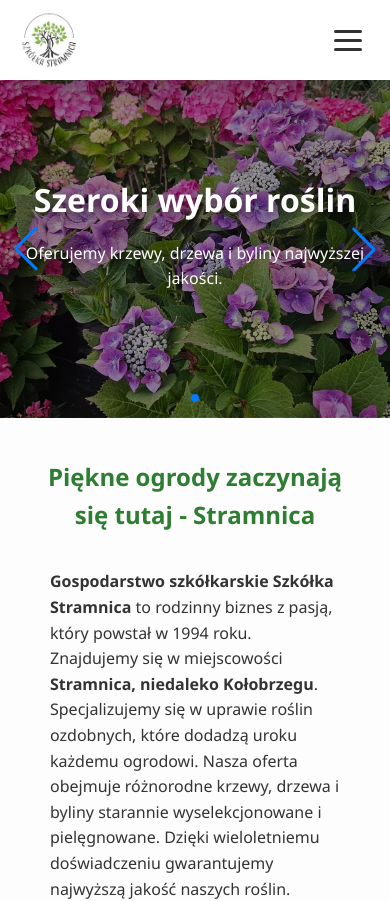
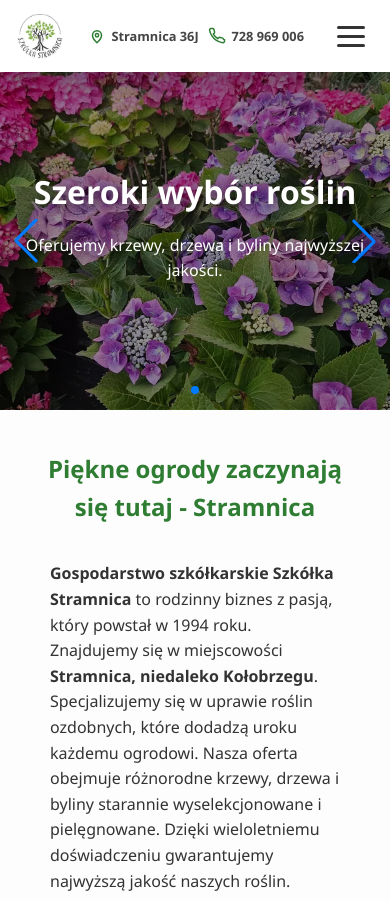
Before and after one commit to MK396/Szkolka_Stramnica, a Vue app in the folder szkolka-stramnica/: page / in a window 390 px wide. Shown: the top 901 px of the page. Built offline with nearby package versions, Linux system fonts and the light colour scheme.

Commit message:
navbar na mobilnych

```diff
--- a/szkolka-stramnica/src/components/Navbar.vue
+++ b/szkolka-stramnica/src/components/Navbar.vue
@@ -1,5 +1,5 @@
 <template>
-  <header :class="['navbar-wrapper', { 'is-shrunk': isShrunk }]">
+  <header :class="['navbar-wrapper', { 'is-shrunk': isShrunk, 'mobile-nav-open': isMenuOpen }]">
     <div class="nav-content">
 
       <div class="left-element">
@@ -12,7 +12,7 @@
         class="hamburger-btn"
         :class="{ 'is-active': isMenuOpen }"
         @click="isMenuOpen = !isMenuOpen"
-        aria-label="Otwórz menu"
+        :aria-label="isMenuOpen ? 'Zamknij menu' : 'Otwórz menu'"
         :aria-expanded="isMenuOpen"
       >
         <span class="bar"></span>
@@ -20,8 +20,32 @@
         <span class="bar"></span>
       </button>
 
+      <div class="mobile-header-info">
+        <a
+          href="#map"
+          class="mhi-chip"
+          title="Stramnica 36J, 78-100 Kołobrzeg"
+          @click.prevent="goToSection('#map')"
+        >
+          <span class="mhi-chip-icon" aria-hidden="true">
+            <svg viewBox="0 0 24 24" fill="none" stroke="currentColor" stroke-width="2" stroke-linecap="round" stroke-linejoin="round">
+              <path d="M12 21s-6-5.3-6-10a6 6 0 1 1 12 0c0 4.7-6 10-6 10z"/>
+              <circle cx="12" cy="11" r="2.2"/>
+            </svg>
+          </span>
+          <span class="mhi-chip-label">Stramnica 36J</span>
+        </a>
+        <a href="tel:+48728969006" class="mhi-chip mhi-chip-phone" title="+48 728 969 006">
+          <span class="mhi-chip-icon" aria-hidden="true">
+            <svg viewBox="0 0 24 24" fill="none" stroke="currentColor" stroke-width="2" stroke-linecap="round" stroke-linejoin="round">
+              <path d="M22 16.9v2a2 2 0 0 1-2.2 2 19.8 19.8 0 0 1-8.6-3.1 19.5 19.5 0 0 1-6-6A19.8 19.8 0 0 1 2.1 4.2 2 2 0 0 1 4.1 2h2a2 2 0 0 1 2 1.7c.1.9.3 1.8.6 2.6a2 2 0 0 1-.5 2.1L7.1 9.5a16 16 0 0 0 6 6l1.1-1.1a2 2 0 0 1 2.1-.5c.8.3 1.7.5 2.6.6a2 2 0 0 1 1.7 2z"/>
+            </svg>
+          </span>
+          <span class="mhi-chip-label">728 969 006</span>
+        </a>
+      </div>
+
       <div class="right-element">
-
         <div class="top-info-row">
           <div class="info-group">
             <div class="info-item">
@@ -100,12 +124,12 @@
               </div>
             </div>
             <div class="mobile-info-row mobile-info-bottom">
-              <span class="mi-phone">
+              <a href="tel:+48728969006" class="mi-phone">
                 <svg class="mi-phone-icon" viewBox="0 0 24 24" fill="none" stroke="currentColor" stroke-width="2" stroke-linecap="round" stroke-linejoin="round" aria-hidden="true">
                   <path d="M22 16.9v2a2 2 0 0 1-2.2 2 19.8 19.8 0 0 1-8.6-3.1 19.5 19.5 0 0 1-6-6A19.8 19.8 0 0 1 2.1 4.2 2 2 0 0 1 4.1 2h2a2 2 0 0 1 2 1.7c.1.9.3 1.8.6 2.6a2 2 0 0 1-.5 2.1L7.1 9.5a16 16 0 0 0 6 6l1.1-1.1a2 2 0 0 1 2.1-.5c.8.3 1.7.5 2.6.6a2 2 0 0 1 1.7 2z"/>
                 </svg>
                 +48 728 969 006
-              </span>
+              </a>
               <a href="https://www.facebook.com/SzkolkaStramnica" class="mi-facebook" target="_blank" rel="noopener noreferrer">
                 <svg class="fb-icon" viewBox="0 0 24 24" aria-hidden="true" focusable="false">
                   <path fill="currentColor" d="M13.5 21.5v-7h2.6l.4-3h-3V9.3c0-.84.24-1.4 1.47-1.4h1.53V5.12A19.3 19.3 0 0 0 13.86 5C11.2 5 9.5 6.56 9.5 9.18V11.5H7v3h2.5v7h4z"/>
@@ -139,9 +163,15 @@
             </li>
           </ul>
         </nav>
-
       </div>
     </div>
+
+    <div
+      v-if="isMenuOpen"
+      class="mobile-nav-backdrop"
+      aria-hidden="true"
+      @click="isMenuOpen = false"
+    ></div>
   </header>
 </template>
 
@@ -374,7 +404,9 @@
   background-color: #2e7d32;
 }
 
+.mobile-header-info { display: none; }
 .mobile-info-panel { display: none; }
+.mobile-nav-backdrop { display: none; }
 
 .hamburger-btn {
   display: none;
@@ -413,30 +445,215 @@
 
 @media (max-width: 1000px) {
 
-  .nav-content {
-    height: 80px !important;
-    padding: 0 20px;
-    align-items: center;
+  .navbar-wrapper {
+    position: sticky;
+    z-index: 1100;
   }
 
-  .logo-img { height: 60px !important; }
+  .navbar-wrapper.mobile-nav-open {
+    z-index: 1100;
+  }
+
+  .navbar-wrapper.is-shrunk .nav-content {
+    height: 72px !important;
+  }
+
+  .navbar-wrapper.is-shrunk .logo-img {
+    height: 50px !important;
+  }
+
+  .nav-content {
+    display: grid;
+    grid-template-columns: auto minmax(0, 1fr) auto;
+    grid-template-rows: 72px;
+    height: 72px !important;
+    min-height: 72px;
+    max-height: 72px;
+    max-width: none;
+    padding: 0 16px;
+    align-items: center;
+    gap: 6px;
+    overflow: visible;
+    position: relative;
+    z-index: 2;
+    background-color: #ffffff;
+  }
+
+  .navbar-wrapper.mobile-nav-open .nav-content {
+    grid-template-columns: 1fr auto;
+    box-shadow: 0 1px 0 #e8e8e8;
+  }
+
+  .navbar-wrapper.mobile-nav-open .mobile-header-info {
+    display: none;
+  }
+
+  .logo-link {
+    line-height: 0;
+  }
+
+  .logo-img {
+    height: 50px !important;
+    max-height: 50px;
+    width: auto;
+  }
+
   .top-info-row { display: none; }
-  .hamburger-btn { display: flex; }
-  .right-element { gap: 0; }
+
+  .left-element,
+  .mobile-header-info,
+  .hamburger-btn {
+    position: relative;
+    z-index: 2;
+    pointer-events: auto;
+  }
+
+  .left-element {
+    grid-column: 1;
+    grid-row: 1;
+    align-self: center;
+    left: auto;
+  }
+
+  .mobile-header-info {
+    grid-column: 2;
+    grid-row: 1;
+    display: flex;
+    flex-direction: row;
+    align-items: center;
+    justify-content: center;
+    align-self: center;
+    gap: clamp(6px, 2.5vw, 14px);
+    min-width: 0;
+    height: 100%;
+    overflow: hidden;
+  }
+
+  .hamburger-btn {
+    display: flex;
+    grid-column: 3;
+    grid-row: 1;
+    position: static;
+    transform: none;
+    justify-self: end;
+    align-self: center;
+    flex-shrink: 0;
+    width: 46px;
+    height: 46px;
+  }
+
+  .hamburger-btn.is-active .bar:nth-child(1) {
+    transform: translateY(9px) rotate(45deg);
+  }
+
+  .hamburger-btn.is-active .bar:nth-child(3) {
+    transform: translateY(-9px) rotate(-45deg);
+  }
+
+  .mhi-chip {
+    display: inline-flex;
+    flex-direction: row;
+    align-items: center;
+    justify-content: center;
+    gap: 5px;
+    min-width: 0;
+    max-width: 46%;
+    padding: 0;
+    border-radius: 8px;
+    text-decoration: none;
+    color: inherit;
+    -webkit-tap-highlight-color: transparent;
+  }
+
+  .mhi-chip:active {
+    background: rgba(46, 125, 50, 0.08);
+  }
+
+  .mhi-chip-static {
+    cursor: default;
+  }
+
+  .mhi-chip-icon {
+    display: flex;
+    align-items: center;
+    justify-content: center;
+    color: #2e7d32;
+  }
+
+  .mhi-chip-icon {
+    flex-shrink: 0;
+  }
+
+  .mhi-chip-icon svg {
+    width: 18px;
+    height: 18px;
+  }
+
+  .mhi-chip-label {
+    font-size: 0.8rem;
+    font-weight: 600;
+    color: #444;
+    line-height: 1.1;
+    white-space: nowrap;
+    overflow: hidden;
+    text-overflow: ellipsis;
+  }
+
+  .mhi-chip-badge {
+    font-size: 0.72rem;
+    font-weight: 700;
+    line-height: 1.15;
+    padding: 3px 7px;
+    border-radius: 999px;
+    border: 1px solid;
+    white-space: nowrap;
+    overflow: hidden;
+    text-overflow: ellipsis;
+    max-width: 100%;
+  }
+
+  .right-element {
+    position: absolute;
+    top: 100%;
+    left: 0;
+    right: 0;
+    width: 100%;
+    pointer-events: none;
+    z-index: 4;
+  }
 
   .bottom-nav {
     display: none;
     flex-direction: column;
-    position: absolute;
-    top: 80px;
-    left: 0;
+    position: relative;
     width: 100%;
     background-color: #ffffff;
-    box-shadow: 0 8px 20px rgba(0,0,0,0.15);
-    z-index: 999;
+    border-top: 1px solid #e8e8e8;
+    box-shadow: 0 12px 24px rgba(0, 0, 0, 0.12);
+    max-height: calc(100dvh - 72px);
+    overflow-y: auto;
+    -webkit-overflow-scrolling: touch;
+    pointer-events: auto;
   }
 
   .bottom-nav.mobile-open { display: flex; }
+
+  .mobile-nav-backdrop {
+    display: block;
+    position: fixed;
+    inset: 0;
+    top: 72px;
+    background: rgba(0, 0, 0, 0.45);
+    z-index: 1;
+  }
+
+  .hamburger-btn {
+    z-index: 5;
+  }
+
+  .hamburger-btn .bar {
+    width: 28px;
+  }
 
   .mobile-info-panel {
     display: flex;
@@ -499,6 +716,7 @@
     font-size: 0.85rem;
     font-weight: 400;
     color: #444;
+    text-decoration: none;
   }
 
   .mi-phone-icon {
@@ -534,9 +752,9 @@
 
   .menu a {
     display: block;
-    padding: 14px 24px;
-    font-size: 1rem;
-    border-bottom: 1px solid #f0f0f0;
+    padding: 16px 20px;
+    font-size: 0.95rem;
+    border-bottom: 1px solid #eaeaea;
   }
 
   .menu li:last-child a { border-bottom: none; }
@@ -652,6 +870,11 @@
   updateActiveSection();
 };
 
+watch(isMenuOpen, (open) => {
+  if (typeof document === 'undefined') return;
+  document.body.style.overflow = open ? 'hidden' : '';
+});
+
 watch(
   () => route.fullPath,
   async (toFull, fromFull) => {
@@ -756,5 +979,6 @@
   window.removeEventListener('scroll', handleScroll);
   clearInterval(timer);
   clearTimeout(scrollSpyUnlockTimer);
+  if (typeof document !== 'undefined') document.body.style.overflow = '';
 });
 </script>
```
Also changed, not shown: szkolka-stramnica/src/components/Galeria.vue (+118 -26 lines).
